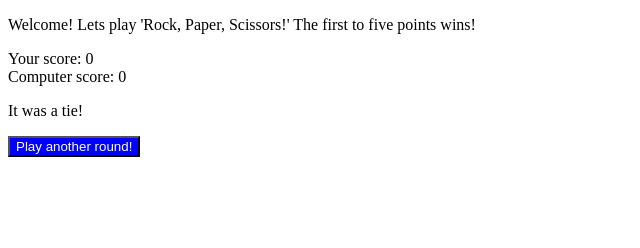
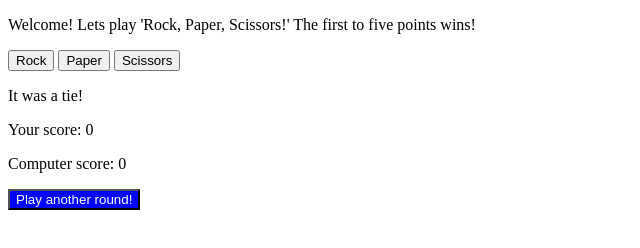
Before and after one commit to MellowMeh/odin-rock-paper-scissors, a plain HTML site: page index.html in a window 1280 px wide. Both pictures are taken after a click on the button "Rock". Shown: the whole page, without its empty margins (0-640 px from the left). Drawn offline with Linux system fonts and the light colour scheme.

Commit message:
Fix scores append directly to scoreCard

```diff
--- a/index.html
+++ b/index.html
@@ -13,9 +13,6 @@
         <button id="buttonPaper">Paper</button>
         <button id="buttonScissors">Scissors</button>
         <div id="scoreCard">
-            <div id ="humanLine"></div>
-            <div id ="computerLine"></div>
-            <div id ="messageLine"></div>
     </div>
 </body>
 <script src="index.js"></script>
--- a/index.js
+++ b/index.js
@@ -51,18 +51,15 @@ let displayLoss = () => {
 }
 
 let displayScore = () => {
-    const scoreTextHuman = document.createElement('span');
-    const scoreTextComputer = document.createElement('span');
-    humanLine.appendChild(scoreTextHuman);
+    const scoreTextHuman = document.createElement('p');
+    const scoreTextComputer = document.createElement('p');
+    scoreCard.appendChild(scoreTextHuman);
         scoreTextHuman.textContent = ("Your score: " + humanScore);
-    computerLine.appendChild(scoreTextComputer);
+    scoreCard.appendChild(scoreTextComputer);
         scoreTextComputer.textContent = ("Computer score: " + computerScore);
     }
 
 let playRound = (event) => {
-    container.removeChild(rockButton);
-    container.removeChild(paperButton);
-    container.removeChild(scissorsButton);
     let target = event.target;
 
     switch(target.id) {
```
